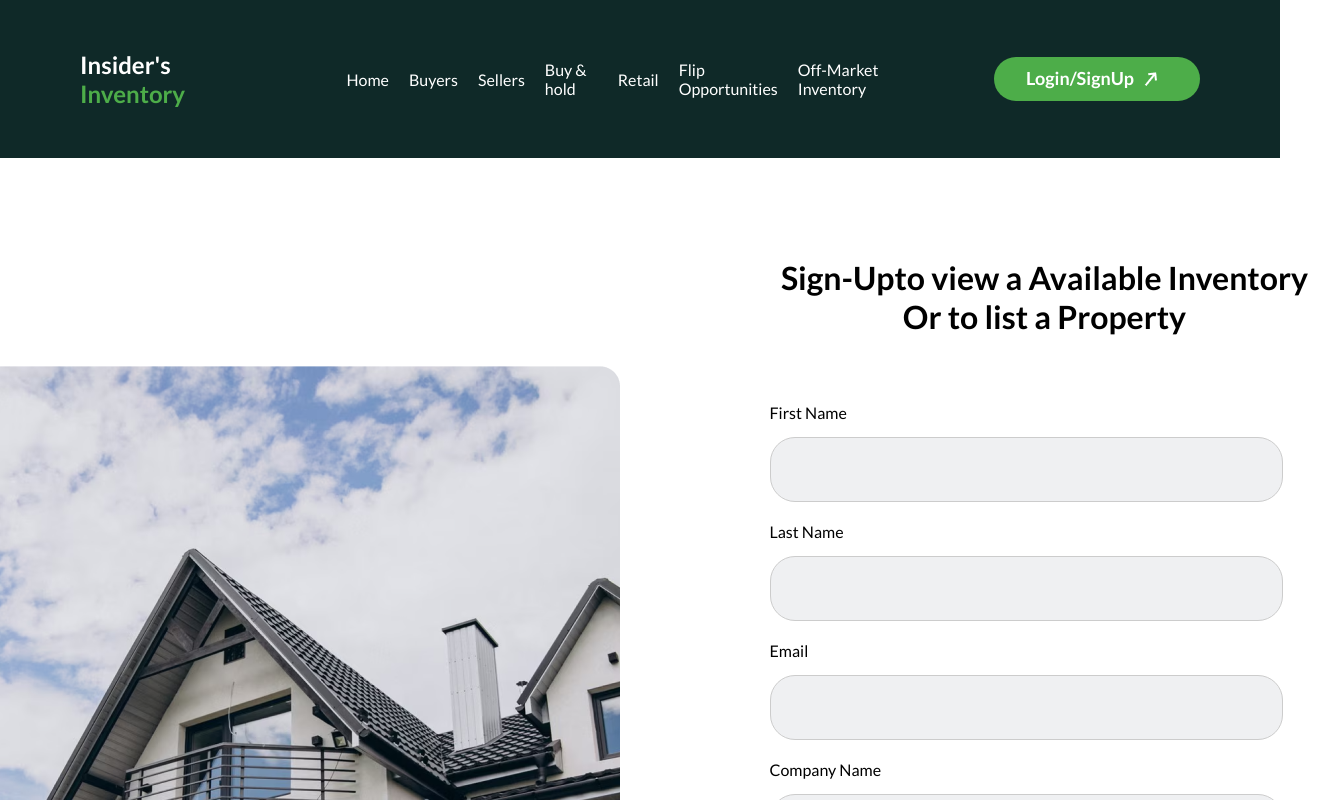
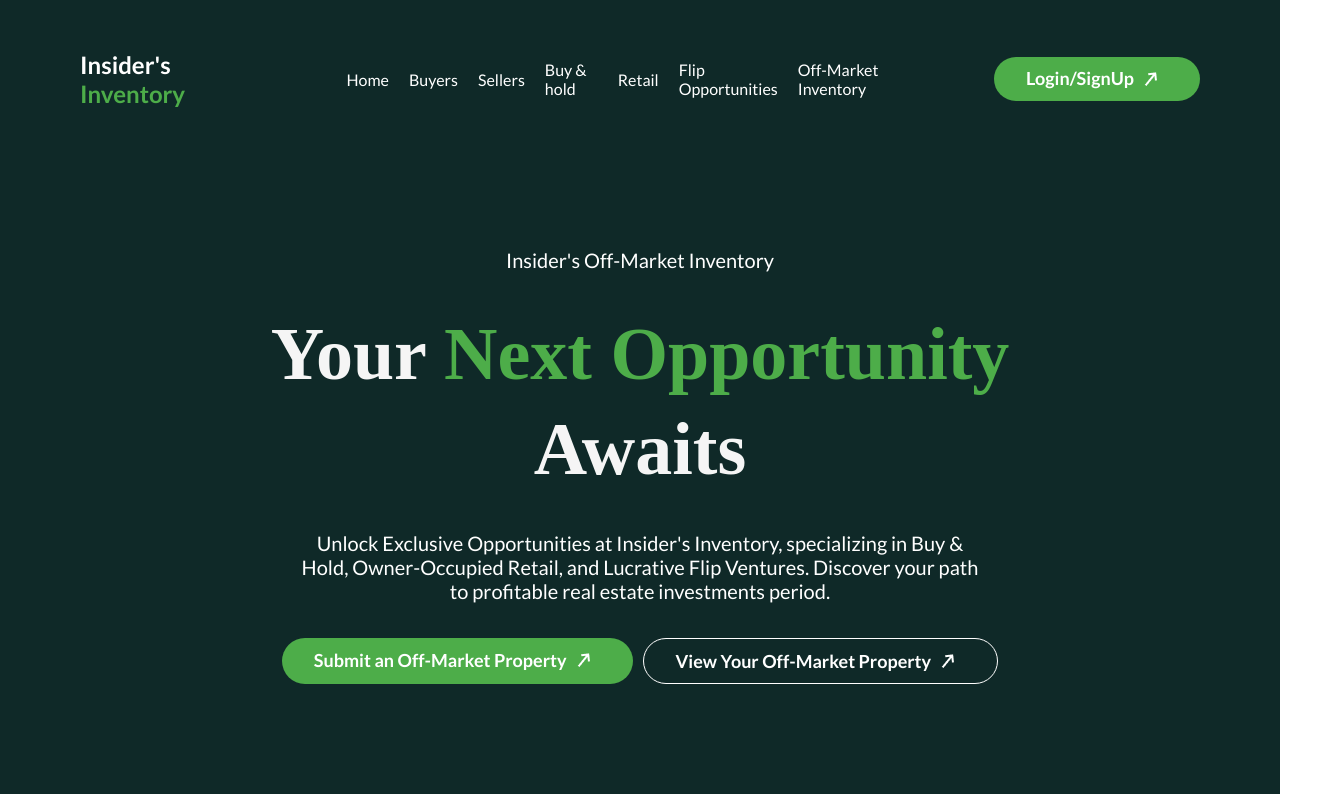
Before and after one commit to Jahanzaibali2/Insider-Inventory, a React (Vite) app: page / in a window 1280 px wide. Shown: the top 800 px of the page, 1320 px wide, since content can reach past the window. Built offline with nearby package versions, Linux system fonts and the light colour scheme.

Commit message:
Routing Done

```diff
--- a/src/App.jsx
+++ b/src/App.jsx
@@ -6,8 +6,8 @@ import AppRouter from './Config/AppRouter'
 export default function App() {
   return (
     <>
-      {/* <AppRouter /> */}
-      {/* <Card/> */}
+      <AppRouter />
+
     </>
   )
 }
--- a/src/Components/Button/Button.css
+++ b/src/Components/Button/Button.css
@@ -3,7 +3,6 @@
     justify-content: space-between;
     align-items: center;
     background-color: var(--green);
-    border: none;
     color: white;
     width: 100%;
     height: 22px;
@@ -11,6 +10,9 @@
     font-size: 18px;
     font-weight: 600;
     line-height: 21.6px;
+    cursor: pointer;
+    transition: all 0.4s ease;
+
 }
 
 .Button {
@@ -22,12 +24,22 @@
     background-color: var(--green);
 }
 
+.Button button{
+    background: transparent;
+    border: none;
+}
+
 .Button p {
-    background-color: var(--green);
+    background-color: transparent;
 }
 
 .Button img {
-    background-color: var(--green);
+    background-color: transparent;
     height: auto;
     width: auto;
 }
+
+.Button:hover{
+    transform: translateY(4px);
+    transition: all 0.4s ease;
+}
--- a/src/Components/Button/Button.jsx
+++ b/src/Components/Button/Button.jsx
@@ -2,10 +2,10 @@ import React from 'react'
 import Arrow from "../../assets/gg_arrow-down.png"
 import "./Button.css"
 
-export default function Button({text,Click}) {
+export default function Button({ text, Click, backgroundColor }) {
     return (
-        <div className="Button">
-            <button onClick={Click}>
+        <div className="Button" style={backgroundColor}>
+                <button onClick={Click} >
                 <p>{text}</p>
                 <img src={Arrow} alt="x" />
             </button>
--- a/src/Components/Header/Header.jsx
+++ b/src/Components/Header/Header.jsx
@@ -7,10 +7,10 @@ import { useNavigate } from 'react-router-dom'
 
 
 export default function Header() {
-    // const Navig = useNavigate();
+    const Navigator = useNavigate();
 
     function HandleClick() {
-        // Navig("/")
+        Navigator("/Login")
     }
 
     return (
@@ -20,7 +20,7 @@ export default function Header() {
                 <Heading />
                 <List />
                 <Button text="Login/SignUp"
-                    Click={HandleClick()} />
+            Click={() => HandleClick()}/>
 
             </div>
         </>
--- a/src/Components/SignupForm/SignupForm.jsx
+++ b/src/Components/SignupForm/SignupForm.jsx
@@ -3,6 +3,7 @@ import "./SignupForm.css"
 import Textfield from '../TextFeild/Textfield'
 import Checkbox from '../Checkbox/Checkbox'
 import Button from '../Button/Button'
+import { Link } from 'react-router-dom'
 
 export default function SignupForm() {
   return (
@@ -48,7 +49,7 @@ export default function SignupForm() {
 
         <div className="login">
           <label htmlFor="text"> Already have an account?
-            <span> Log in</span>
+          <Link to="/Login"><span>Log in</span></Link>
           </label>
         </div>
 
--- a/src/Config/AppRouter.jsx
+++ b/src/Config/AppRouter.jsx
@@ -1,5 +1,8 @@
 import React from 'react'
 import { BrowserRouter, Route, Routes } from 'react-router-dom'
+import SignInPage from "../Pages/SignIn/SignIn"
+import HomePage from "../Pages/HomePage/HomePage"
+import LoginPage from "../Pages/Login/Login"
 
 
 
@@ -7,9 +10,9 @@ export default function AppRouter() {
   return (
     <BrowserRouter>
       <Routes>
-        {/* <Route path='/' element={<Home/>} />
-        <Route path='/Login' element={<Login/>} />
-        <Route path='/SignUp' element={<TextAndLabel/>} /> */}
+        <Route path='/' element={<HomePage/>} />
+        <Route path='/Login' element={<LoginPage/>} />
+        <Route path='/SignUp' element={<SignInPage/>} />
 
 
       </Routes>
--- a/src/Pages/HomePage/HomePage.jsx
+++ b/src/Pages/HomePage/HomePage.jsx
@@ -16,13 +16,8 @@ import RoundCard from '../../Components/RoundCard/RoundCard';
 import ClientReviews from '../../Components/Reviews/Reviews';
 import "./HomePage.css"
 
-export default function Home() {
-    return (
-        <HomePage />
-    )
-}
 
-function HomePage() {
+export default function HomePage() {
     return (
         <>
 
@@ -37,7 +32,15 @@ function HomePage() {
                         <p id='pp'>Unlock Exclusive Opportunities at Insider's Inventory, specializing in Buy & Hold, Owner-Occupied Retail, and Lucrative Flip Ventures. Discover your path to profitable real estate investments period.</p>
                         <div className="button-div">
                             <Button text={"Submit an Off-Market Property"} />
-                            <Button text={"View Your Off-Market Property"} />
+                            <Button text={"View Your Off-Market Property"}
+                                backgroundColor={{
+                                    background: "transparent",
+                                    border: "white 1px solid",
+                                    color: "var(--green)"
+
+                                }}
+
+                            />
                         </div>
                     </div>
                 </div>
@@ -134,15 +137,15 @@ function Review() {
         <>
             <Grid container spacing={10}>
                 <Grid item xs={12} sm={6} md={4}>
-                    <ClientReviews heading="John Doe" text="Vestibulum eu quam nec neque pellentesque efficitur id eget nisl. Proin porta est convallis lacus AVestibulum eu quam nec neque pellentesque efficitur id eget nisl. Proin porta est convallis lacus AVestibulum eu quam nec neque pellentesque efficitur id eget nisl. Proin porta est convallis lacus A" details="CEO at Ferrari"/>
+                    <ClientReviews heading="John Doe" text="Vestibulum eu quam nec neque pellentesque efficitur id eget nisl. Proin porta est convallis lacus AVestibulum eu quam nec neque pellentesque efficitur id eget nisl. Proin porta est convallis lacus AVestibulum eu quam nec neque pellentesque efficitur id eget nisl. Proin porta est convallis lacus A" details="CEO at Ferrari" />
                 </Grid>
 
                 <Grid xs={12} sm={6} md={4}>
-                    <ClientReviews heading="Debra" img={pro1} text="Vestibulum eu quam nec neque pellentesque efficitur id eget nisl. Proin porta est convallis lacus AVestibulum eu quam nec neque pellentesque efficitur id eget nisl. Proin porta est convallis lacus AVestibulum eu quam nec neque pellentesque efficitur id eget nisl. Proin porta est convallis lacus A" details="Web designer Biffco Enterprises Ltd."/>
+                    <ClientReviews heading="Debra" img={pro1} text="Vestibulum eu quam nec neque pellentesque efficitur id eget nisl. Proin porta est convallis lacus AVestibulum eu quam nec neque pellentesque efficitur id eget nisl. Proin porta est convallis lacus AVestibulum eu quam nec neque pellentesque efficitur id eget nisl. Proin porta est convallis lacus A" details="Web designer Biffco Enterprises Ltd." />
                 </Grid>
 
                 <Grid item xs={12}>
-                    <ClientReviews heading="Max" img={pro2} text="Vestibulum eu quam nec neque pellentesque efficitur id eget nisl. Proin porta est convallis lacus AVestibulum eu quam nec neque pellentesque efficitur id eget nisl. Proin porta est convallis lacus AVestibulum eu quam nec neque pellentesque efficitur id eget nisl. Proin porta est convallis lacus A" details="Dog Trainer Absergo Ltd."/>
+                    <ClientReviews heading="Max" img={pro2} text="Vestibulum eu quam nec neque pellentesque efficitur id eget nisl. Proin porta est convallis lacus AVestibulum eu quam nec neque pellentesque efficitur id eget nisl. Proin porta est convallis lacus AVestibulum eu quam nec neque pellentesque efficitur id eget nisl. Proin porta est convallis lacus A" details="Dog Trainer Absergo Ltd." />
                 </Grid>
 
             </Grid>
--- a/src/Pages/Login/Login.jsx
+++ b/src/Pages/Login/Login.jsx
@@ -7,10 +7,10 @@ import Checkbox from '../../Components/Checkbox/Checkbox';
 import Button from '../../Components/Button/Button';
 import { useNavigate } from 'react-router-dom';
 import House from "../../assets/House.png"
-// import { Link } from 'react-router-dom';
+import { Link } from 'react-router-dom';
 
 
-export default function Login() {
+export default function LoginPage() {
   return (
 
     <>
@@ -35,10 +35,10 @@ export default function Login() {
 
 function LoginForm() {
 
-  // const Navigator = useNavigate();
+  const Navigator = useNavigate();
 
   function HandleClick() {
-    // Navigator("/")
+    Navigator("/")
   }
 
 
@@ -70,7 +70,7 @@ function LoginForm() {
 
           <div className="logIn">
             <label htmlFor="text"> Don't have an account?
-              {/* <Link to="/SignUp"><span>Sign in</span></Link> */}
+              <Link to="/SignUp"><span>Sign in</span></Link>
             </label>
           </div>
 
--- a/src/Pages/SignIn/SignIn.jsx
+++ b/src/Pages/SignIn/SignIn.jsx
@@ -6,7 +6,7 @@ import House from '../../assets/House.png'
 import "./SignIn.css"
 
 
-export default function SignIn() {
+export default function SignInPage() {
     return (
         <>
             <Header />
--- a/src/main.jsx
+++ b/src/main.jsx
@@ -8,9 +8,7 @@ import Login from './Pages/Login/Login.jsx'
 
 createRoot(document.getElementById('root')).render(
   <StrictMode>
-    {/* <App />  */}
-    <SignIn/>
-    {/* <HomePage /> */}
-    {/* <Login/> */}
+    <App />
+
   </StrictMode>,
 )
```
